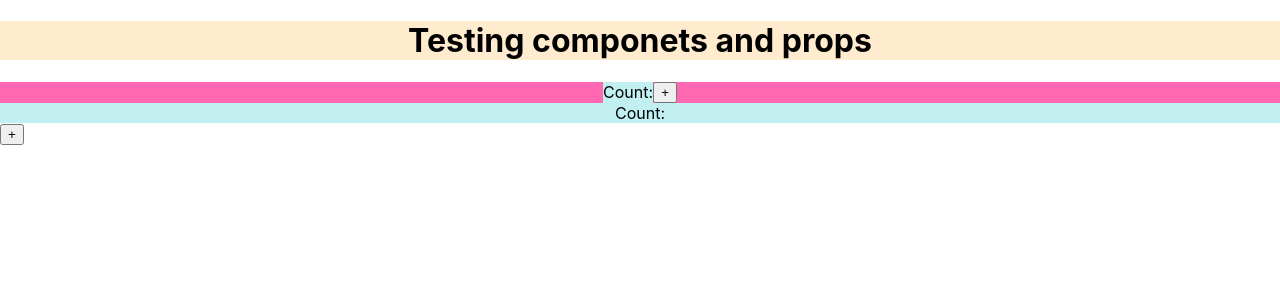
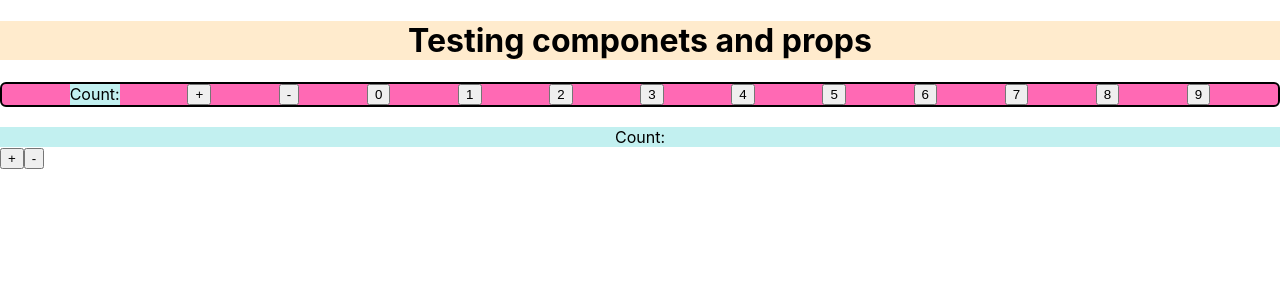
Before and after one commit to dobriNedev/react-components-basic-idea, a React (Create React App) app: page / in a window 1280 px wide. Shown: the top 300 px of the page. Built offline with nearby package versions, Linux system fonts and the light colour scheme.

Commit message:
added button component for creating digits 0-9

```diff
--- a/src/App.css
+++ b/src/App.css
@@ -12,7 +12,11 @@
 
 .calculator-container {
   display: flex;
-  justify-items: auto;
-  justify-content: center;
+  justify-content: space-evenly;
+
   background-color: hotpink;
+  border-style: solid;
+  border-width: 2px;
+  border-radius: 6px;
+
 }
--- a/src/App.js
+++ b/src/App.js
@@ -1,5 +1,6 @@
 import './App.css';
 import CalculatorContainer from './componets/CalculatorContainer';
+import DecrementBtn from './componets/DecrementButton';
 import Display from './componets/Display';
 import IncrementBtn from './componets/IncrementButton';
 import Title from './componets/Title';
@@ -12,10 +13,11 @@ function App() {
     <Title />
 
     <CalculatorContainer />
-
+    <br></br>
     <Display />
 
     <IncrementBtn />
+    <DecrementBtn />
     </div>
   );
 }
--- a/src/componets/CalculatorContainer.js
+++ b/src/componets/CalculatorContainer.js
@@ -1,11 +1,24 @@
+import DecrementBtn from "./DecrementButton";
 import Display from "./Display";
 import IncrementBtn from "./IncrementButton";
+import NumberBtn from "./NumberButton";
 
 const CalculatorContainer = () => {
     return(
         <div className="calculator-container">
             <Display />
             <IncrementBtn />
+            <DecrementBtn />
+            <NumberBtn value={0}/>
+            <NumberBtn value={1}/>
+            <NumberBtn value={2}/>
+            <NumberBtn value={3}/>
+            <NumberBtn value={4}/>
+            <NumberBtn value={5}/>
+            <NumberBtn value={6}/>
+            <NumberBtn value={7}/>
+            <NumberBtn value={8}/>
+            <NumberBtn value={9}/>
         </div>
     );
 };
--- /dev/null
+++ b/src/componets/DecrementButton.js
@@ -0,0 +1,7 @@
+const DecrementBtn = () => {
+    return (
+        <button>-</button>
+    );
+};
+
+export default DecrementBtn;
--- /dev/null
+++ b/src/componets/NumberButton.js
@@ -0,0 +1,7 @@
+const NumberBtn = (props) => {
+    return (
+        <button>{props.value}</button>
+    );
+};
+
+export default NumberBtn;
```
